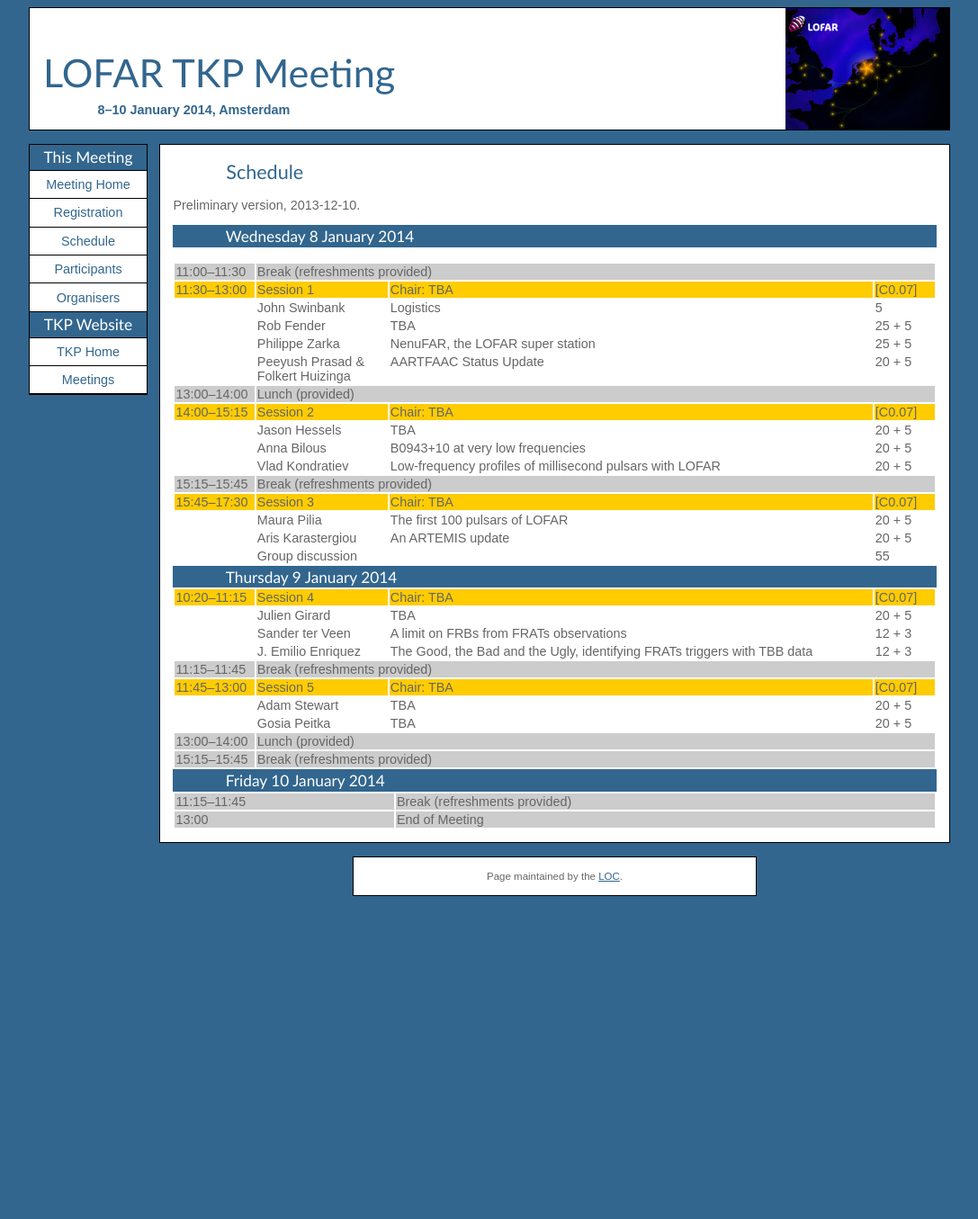
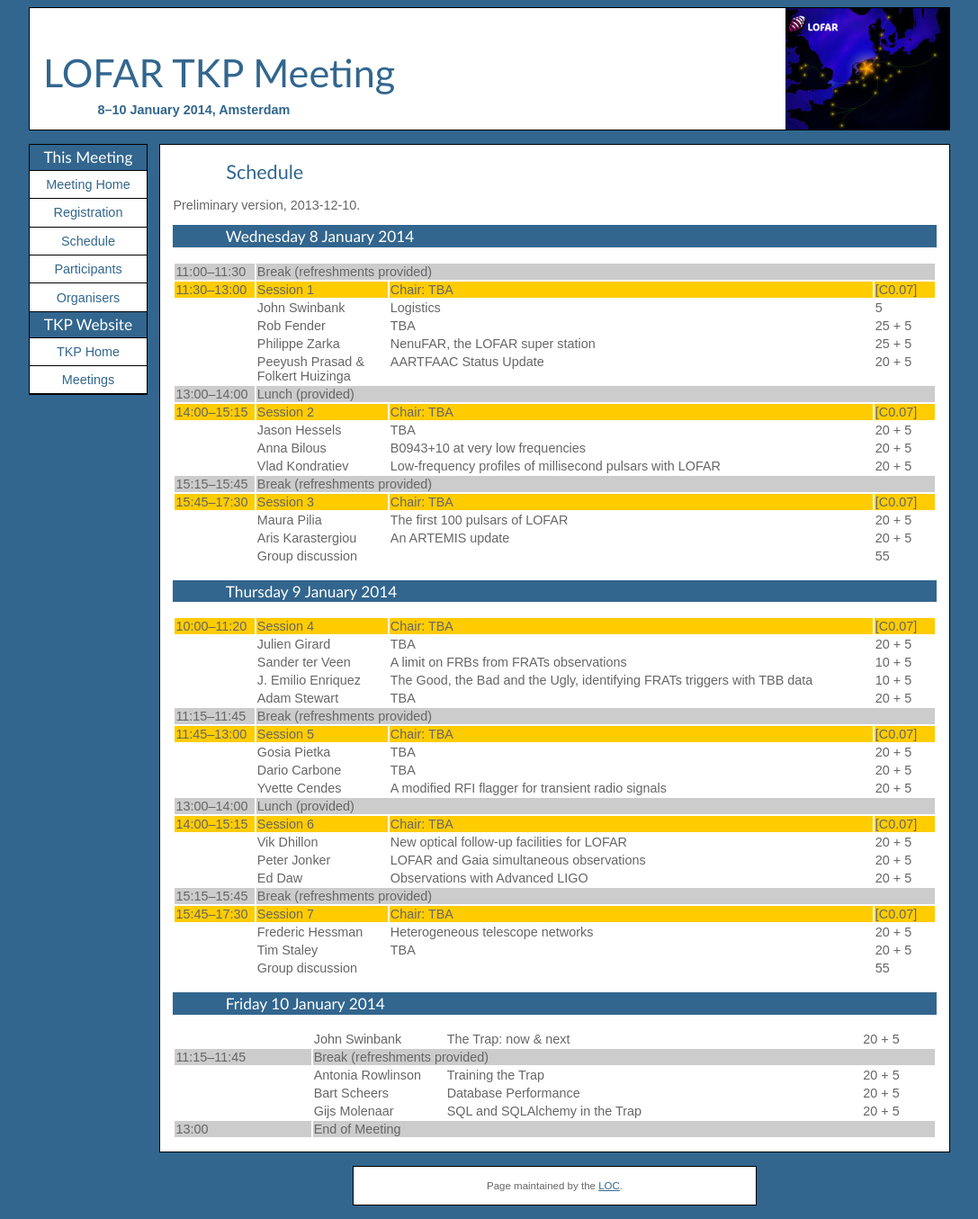
Before and after one commit to transientskp/transientskp.github.com, a Jekyll site: the page built from meetings/2014-01/schedule.html, in a window 1280 px wide. Shown: the whole page at 90% size, without its empty margins (96-1183 px from the left). Built offline with Jekyll 4.4.1, drawn with Linux system fonts in a browser that asks for light colours; before the commit the page ends 1011 px from its top, so only the background shows below that.

Commit message:
WiP schedule

```diff
--- a/meetings/2014-01/schedule.html
+++ b/meetings/2014-01/schedule.html
@@ -130,13 +130,16 @@
 
 </table>
 
+<br />
 
 <h2 style="background-color: #32668E; color: white;">Thursday 9 January 2014</h2>
+
+<br />
 
 <table width="100%" style="text-align:left">
 
   <tr style="vertical-align:top;background-color: #ffcc00">
-    <td style="width:6em;">10:20&ndash;11:15</td>
+    <td style="width:6em;">10:00&ndash;11:20</td>
     <td>Session 4</td>
     <td colspan="2">Chair: TBA</td>
     <td style="width:4.5em;">[C0.07]</td>
@@ -155,7 +158,7 @@
     <td style="width:10em;">Sander&nbsp;ter&nbsp;Veen</td>
     <td>A limit on FRBs from FRATs observations</td>
     <td style="width:3em;"></td>
-    <td>12 + 3</td>
+    <td>10 + 5</td>
   </tr>
 
   <tr style="vertical-align: top;">
@@ -163,7 +166,15 @@
     <td style="width:10em;">J.&nbsp;Emilio&nbsp;Enriquez</td>
     <td>The Good, the Bad and the Ugly, identifying FRATs triggers with TBB data</td>
     <td style="width:3em;"></td>
-    <td>12 + 3</td>
+    <td>10 + 5</td>
+  </tr>
+
+  <tr style="vertical-align: top;">
+    <td></td>
+    <td style="width:10em;">Adam&nbsp;Stewart</td>
+    <td>TBA</td>
+    <td style="width:3em;"></td>
+    <td>20 + 5</td>
   </tr>
 
 
@@ -181,7 +192,7 @@
 
   <tr style="vertical-align: top;">
     <td></td>
-    <td style="width:10em;">Adam&nbsp;Stewart</td>
+    <td style="width:10em;">Gosia&nbsp;Pietka</td>
     <td>TBA</td>
     <td style="width:3em;"></td>
     <td>20 + 5</td>
@@ -189,8 +200,16 @@
 
   <tr style="vertical-align: top;">
     <td></td>
-    <td style="width:10em;">Gosia&nbsp;Peitka</td>
+    <td style="width:10em;">Dario&nbsp;Carbone</td>
     <td>TBA</td>
+    <td style="width:3em;"></td>
+    <td>20 + 5</td>
+  </tr>
+
+  <tr style="vertical-align: top;">
+    <td></td>
+    <td style="width:10em;">Yvette&nbsp;Cendes</td>
+    <td>A modified RFI flagger for transient radio signals</td>
     <td style="width:3em;"></td>
     <td>20 + 5</td>
   </tr>
@@ -200,19 +219,117 @@
     <td colspan="4">Lunch (provided)</td>
   </tr>
 
+  <tr style="vertical-align:top;background-color: #ffcc00">
+    <td style="width:6em;">14:00&ndash;15:15</td>
+    <td>Session 6</td>
+    <td colspan="2">Chair: TBA</td>
+    <td style="width:4.5em;">[C0.07]</td>
+  </tr>
+
+  <tr style="vertical-align: top;">
+    <td></td>
+    <td style="width:10em;">Vik&nbsp;Dhillon</td>
+    <td>New optical follow-up facilities for LOFAR</td>
+    <td style="width:3em;"></td>
+    <td>20 + 5</td>
+  </tr>
+
+  <tr style="vertical-align: top;">
+    <td></td>
+    <td style="width:10em;">Peter&nbsp;Jonker</td>
+    <td>LOFAR and Gaia simultaneous observations</td>
+    <td style="width:3em;"></td>
+    <td>20 + 5</td>
+  </tr>
+
+  <tr style="vertical-align: top;">
+    <td></td>
+    <td style="width:10em;">Ed&nbsp;Daw</td>
+    <td>Observations with Advanced LIGO</td>
+    <td style="width:3em;"></td>
+    <td>20 + 5</td>
+  </tr>
+
+
   <tr style="vertical-align:top;background-color: #cccccc">
     <td>15:15&ndash;15:45</td>
     <td colspan="4">Break (refreshments provided)</td>
   </tr>
 
+  <tr style="vertical-align:top;background-color: #ffcc00">
+    <td style="width:6em;">15:45&ndash;17:30</td>
+    <td>Session 7</td>
+    <td colspan="2">Chair: TBA</td>
+    <td style="width:4.5em;">[C0.07]</td>
+  </tr>
+
+  <tr style="vertical-align: top;">
+    <td></td>
+    <td style="width:10em;">Frederic&nbsp;Hessman</td>
+    <td>Heterogeneous telescope networks</td>
+    <td style="width:3em;"></td>
+    <td>20 + 5</td>
+  </tr>
+
+  <tr style="vertical-align: top;">
+    <td></td>
+    <td style="width:10em;">Tim&nbsp;Staley</td>
+    <td>TBA</td>
+    <td style="width:3em;"></td>
+    <td>20 + 5</td>
+  </tr>
+
+  <tr style="vertical-align: top;">
+    <td></td>
+    <td colspan=3>Group discussion</td>
+    <td>55</td>
+  </tr>
+
 </table>
+
+<br />
 
 <h2 style="background-color: #32668E; color: white;">Friday 10 January 2014</h2>
 
+<br />
+
 <table width="100%" style="text-align:left">
+
+  <tr style="vertical-align: top;">
+    <td></td>
+    <td style="width:10em;">John&nbsp;Swinbank</td>
+    <td>The Trap: now &amp; next</td>
+    <td style="width:3em;"></td>
+    <td>20 + 5</td>
+  </tr>
+
   <tr style="vertical-align:top;background-color: #cccccc">
     <td>11:15&ndash;11:45</td>
     <td colspan="4">Break (refreshments provided)</td>
+  </tr>
+
+  <tr style="vertical-align: top;">
+    <td></td>
+    <td style="width:10em;">Antonia&nbsp;Rowlinson</td>
+    <td>Training the Trap</td>
+    <td style="width:3em;"></td>
+    <td>20 + 5</td>
+  </tr>
+
+  <tr style="vertical-align: top;">
+    <td></td>
+    <td style="width:10em;">Bart&nbsp;Scheers</td>
+    <td>Database Performance</td>
+    <td style="width:3em;"></td>
+    <td>20 + 5</td>
+  </tr>
+
+  <tr style="vertical-align: top;">
+    <td></td>
+    <td style="width:10em;">Gijs&nbsp;Molenaar</td>
+    <td>SQL and SQLAlchemy in the Trap</td>
+    <td style="width:3em;"></td>
+    <td>20 + 5</td>
   </tr>
 
   <tr style="vertical-align:top;background-color: #cccccc">
```
